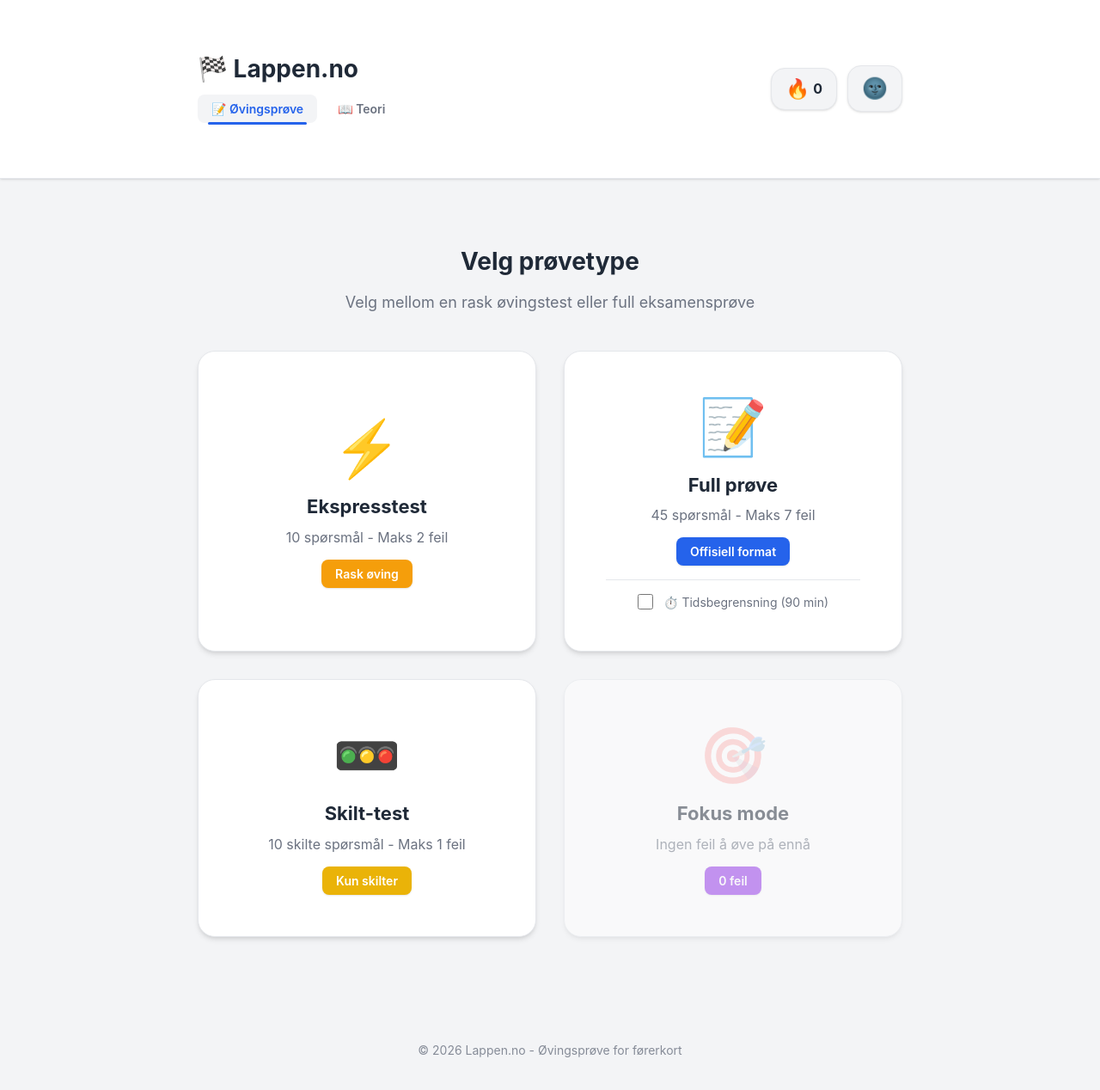
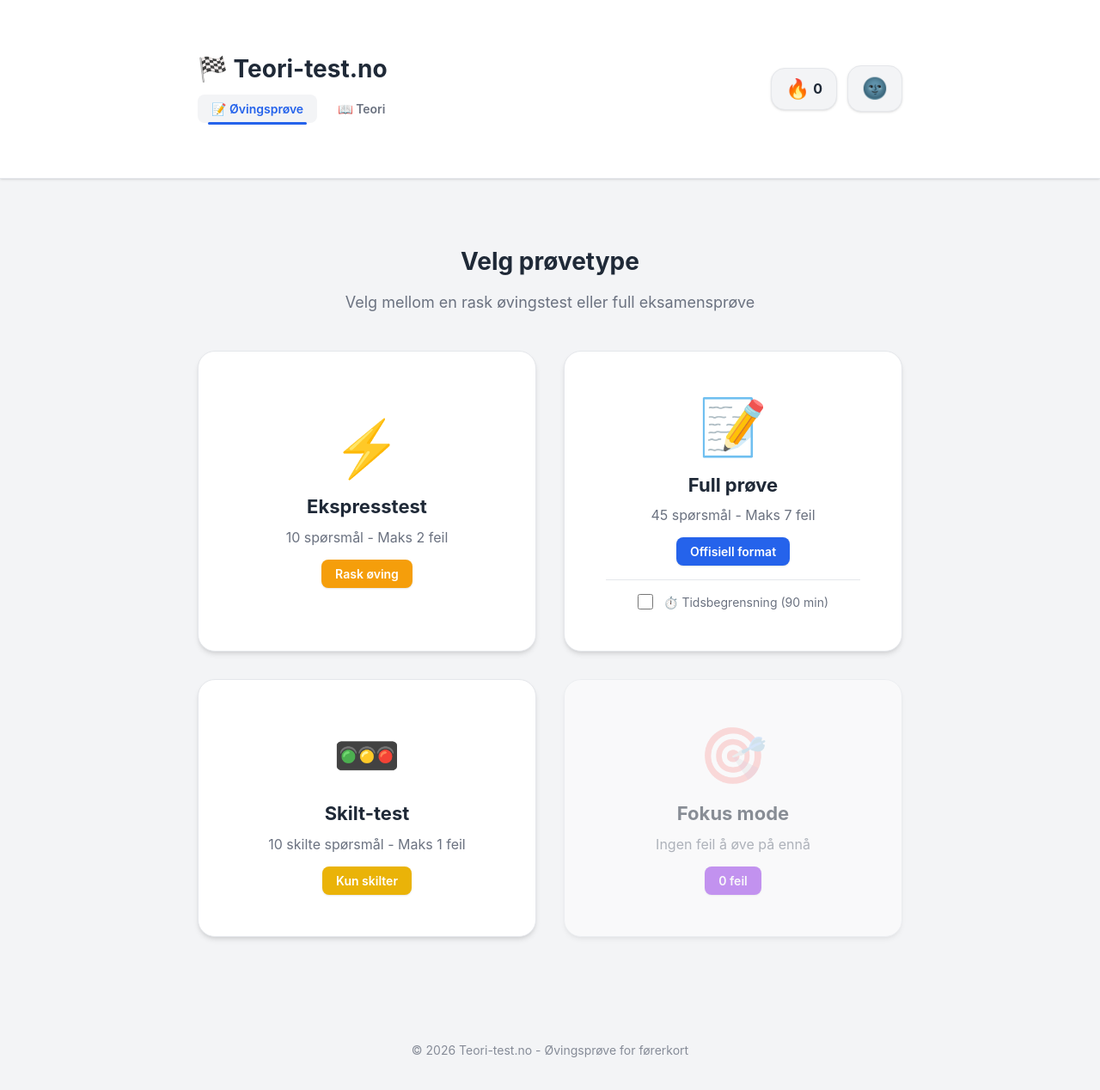
Before and after one commit to andrelindaas-tech/lappen-quiz-system, a React (Vite) app: page / in a window 1280 px wide. Shown: the top 1268 px of the page at 86% size. Built offline with nearby package versions, Linux system fonts and the light colour scheme; no server answers.

Commit message:
rebrand: Rename Lappen.no to Teori-test.no throughout the app

```diff
--- a/index.html
+++ b/index.html
@@ -13,26 +13,26 @@
   <meta name="theme-color" content="#1a1d2e" />
 
   <!-- Primary SEO Meta Tags -->
-  <title>Lappen.no – Gratis øvingsprøve for førerkort klasse B</title>
+  <title>Teori-test.no – Gratis øvingsprøve for førerkort klasse B</title>
   <meta name="description"
     content="Øv gratis på teoriprøven for førerkort klasse B (personbil). Realistiske øvingsprøver med trafikkregler, skilt, sikkerhet og mer. Bestå teoriprøven på første forsøk!" />
   <meta name="keywords"
     content="teoriprøve, førerkort, klasse B, øvingsprøve, trafikkregler, skilt, førerkort Norge, lappen, teori bil" />
-  <meta name="author" content="Lappen.no" />
+  <meta name="author" content="Teori-test.no" />
   <link rel="canonical" href="https://teori-test.no/" />
 
   <!-- Open Graph / Facebook -->
   <meta property="og:type" content="website" />
   <meta property="og:url" content="https://teori-test.no/" />
-  <meta property="og:title" content="Lappen.no – Gratis øvingsprøve for førerkort klasse B" />
+  <meta property="og:title" content="Teori-test.no – Gratis øvingsprøve for førerkort klasse B" />
   <meta property="og:description"
     content="Øv gratis på teoriprøven for førerkort klasse B. Realistiske øvingsprøver med trafikkregler, skilt, sikkerhet og mer." />
   <meta property="og:locale" content="nb_NO" />
-  <meta property="og:site_name" content="Lappen.no" />
+  <meta property="og:site_name" content="Teori-test.no" />
 
   <!-- Twitter Card -->
   <meta name="twitter:card" content="summary" />
-  <meta name="twitter:title" content="Lappen.no – Gratis øvingsprøve for førerkort klasse B" />
+  <meta name="twitter:title" content="Teori-test.no – Gratis øvingsprøve for førerkort klasse B" />
   <meta name="twitter:description"
     content="Øv gratis på teoriprøven for førerkort klasse B. Realistiske øvingsprøver med trafikkregler, skilt, sikkerhet og mer." />
 
@@ -50,7 +50,7 @@
     {
       "@context": "https://schema.org",
       "@type": "WebApplication",
-      "name": "Lappen.no",
+      "name": "Teori-test.no",
       "url": "https://teori-test.no/",
       "description": "Gratis øvingsprøve for teoriprøven til førerkort klasse B (personbil) i Norge.",
       "applicationCategory": "EducationalApplication",
@@ -64,7 +64,7 @@
       },
       "author": {
         "@type": "Organization",
-        "name": "Lappen.no"
+        "name": "Teori-test.no"
       }
     }
     </script>
--- a/src/App.tsx
+++ b/src/App.tsx
@@ -79,7 +79,7 @@
                 }}>
                     <div>
                         <h1 style={{ marginBottom: 0 }}>
-                            🏁 Lappen.no
+                            🏁 Teori-test.no
                         </h1>
                         <nav className="nav-tabs">
                             <button
@@ -126,7 +126,7 @@
                 opacity: 0.8
             }}>
                 <div className="container">
-                    <p>© 2026 Lappen.no - Øvingsprøve for førerkort</p>
+                    <p>© 2026 Teori-test.no - Øvingsprøve for førerkort</p>
                 </div>
             </footer>
         </>
--- a/src/index.css
+++ b/src/index.css
@@ -1,4 +1,4 @@
-/* Minimalist Design System - Lappen.no Quiz */
+/* Minimalist Design System - Teori-test.no Quiz */
 @import url('https://fonts.googleapis.com/css2?family=Inter:wght@400;500;600;700&display=swap');
 
 /* Design Tokens - Modern Card-Based Design */
```
Also changed, not shown: public/manifest.json.
